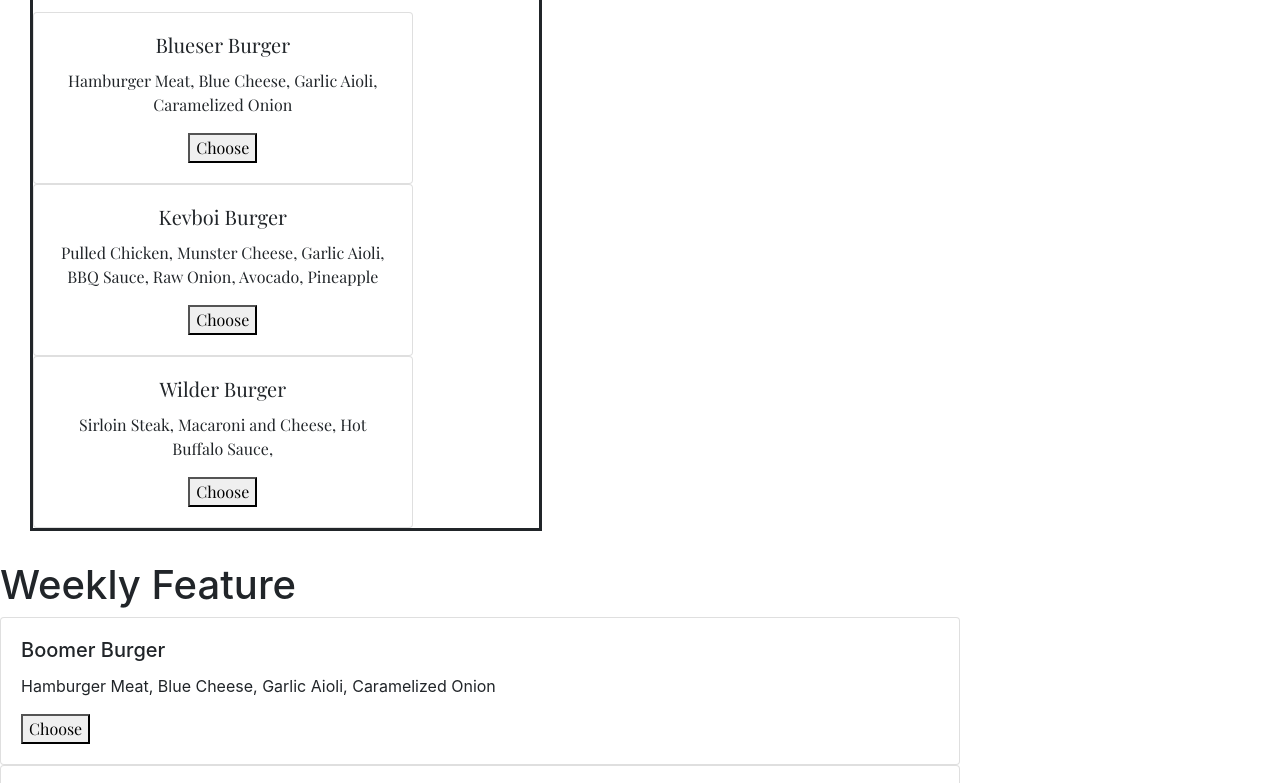
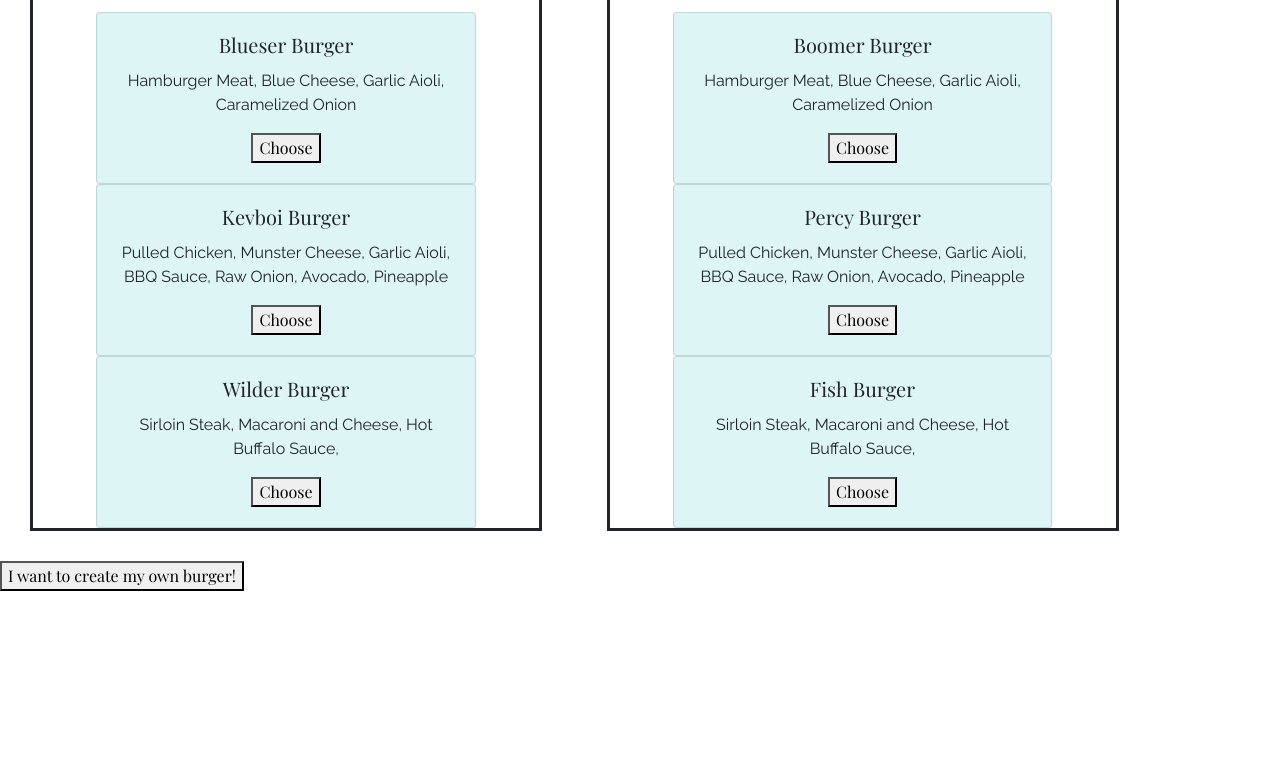
Before and after one commit to Team-Celadon/sandwich, a website: page features.html in a window 1280 px wide. Shown: the part 245-1028 px from the top of the page. After the commit the page ends 908 px from the top, so only its background shows below. Drawn offline with nearby package versions, Linux system fonts and the light colour scheme.

Commit message:
added css

```diff
--- a/assets/css/style.css
+++ b/assets/css/style.css
@@ -5,8 +5,8 @@
     font-family: 'Abril Fatface', cursive;
     width: 105%;
     text-align: center;
-    background-color: red;
     padding: 30px;
+    color: #435769;
 }
 
 .submitButton {
@@ -47,6 +47,7 @@
 .top10 {
     font-family: 'Playfair Display', serif;
     margin: 30px;
+    color: #435769;
 }
 
 
@@ -54,15 +55,54 @@
     font-family: 'Playfair Display', serif;
 }
 
-.burgerIngredients {
+#burgerIngredients1 {
     font-family: 'Raleway', sans-serif;
 }
+
+#burgerIngredients2 {
+    font-family: 'Raleway', sans-serif;
+}
+
+#burgerIngredients3 {
+    font-family: 'Raleway', sans-serif;
+}
+
+#burgerIngredientsA {
+    font-family: 'Raleway', sans-serif;
+}
+
+#burgerIngredientsB {
+    font-family: 'Raleway', sans-serif;
+}
+
+#burgerIngredientsC {
+    font-family: 'Raleway', sans-serif;
+}
+
+
 
 .burgerCard {
     width: 60%;;
     text-align: center;
-    display: inline-block
+    display: inline-block;
 }
+
+#burgercard1 {
+    margin: 0 auto;
+    background-color: #ddf5f4;
+}
+
+#burgercard2 {
+    margin: 0 auto;
+    background-color: #ddf5f4;
+}
+
+#burgercard3 {
+    margin: 0 auto;
+    background-color: #ddf5f4;
+}
+
+
 
 .leaderboard {
     width: 60%;;
@@ -70,10 +110,33 @@
     display: inline-block
 }
 
+#leaderboardCard1 {
+    margin: 0 auto;
+    background-color: #ddf5f4;
+}
+
+#leaderboardCard2 {
+    margin: 0 auto;
+    background-color: #ddf5f4;
+}
+
+#leaderboardCard3 {
+    margin: 0 auto;
+    background-color: #ddf5f4;
+}
+
 .submitButtonDiv {
     text-align: center;
     font-family: 'Playfair Display', serif;
+    margin: 0 auto;
 }
+
+#choose7 {
+    margin: 0 auto;
+}
+
+
+
 
 
 
@@ -90,6 +153,7 @@
     font-family: 'Playfair Display', serif;
     margin: 30px;
     text-align: center;
+    color: #435769;
 }
 
 
@@ -97,8 +161,8 @@
  width: 35%;
  display: inline-block;
  margin: 20px;
+}
 
-}
 
 .usernameDiv {
     width: 90;
--- a/features.html
+++ b/features.html
@@ -27,7 +27,7 @@
 
         <h1 class = "top10"> Burger Leaderboard </h1>
 
-            <div class="card w-75 burgerCard" >
+            <div class="card w-75" class= "burgerCard" id = "burgercard1" >
                 <div class="card-body">
                     <h5 class="card-title" class = "burgerName" id = "burgerName1">Blueser Burger</h5>
                     <p class="card-text" class = "burgerIngredients" id = "burgerIngredients1">Hamburger Meat, Blue Cheese, Garlic Aioli, Caramelized Onion</p>
@@ -36,7 +36,7 @@
             </div>
 
 
-            <div class="card w-75 burgerCard" >
+            <div class="card w-75" class = "burgerCard" id = "burgercard2" >
                 <div class="card-body">
                     <h5 class="card-title" class = "burgerName" id = "burgerName2">Kevboi Burger</h5>
                     <p class="card-text" class = "burgerIngredients" id = "burgerIngredients2">Pulled Chicken, Munster Cheese, Garlic Aioli, BBQ Sauce, Raw Onion, Avocado, Pineapple</p>
@@ -45,11 +45,11 @@
             </div>
 
 
-            <div class="card w-75 burgerCard">
+            <div class="card w-75" class = "burgerCard" id = "burgercard3">
                 <div class="card-body">
                     <h5 class="card-title" class = "burgerName" id = "burgerName3">Wilder Burger</h5>
                     <p class="card-text" class = "burgerIngredients" id = "burgerIngredients3">Sirloin Steak, Macaroni and Cheese, Hot Buffalo Sauce, </p>
-                    <button class = "submitButton" id = "Choose 3">Choose</button>
+                    <button class = "submitButton" id = "Choose3">Choose</button>
                 </div>
             </div>
 
@@ -57,11 +57,11 @@
 
 <!-- ========================================set menu================================= -->
 
-<div id = "leaderboardFeatures">
-    <h1 id = "top10">Weekly Feature</h1>
+<div class = "leaderboardFeatures">
+    <h1 class = "top10">Weekly Feature</h1>
 
 
-    <div class="card w-75" class = "leaderboard" id = "baboon">
+    <div class="card w-75" class = "leaderboard" id = "leaderboardCard1">
             <div class="card-body">
                 <h5 class="card-title" id = "globe">Boomer Burger</h5>
                 <p class="card-text" class= "burgerIngredients" id = "burgerIngredientsA">Hamburger Meat, Blue Cheese, Garlic Aioli, Caramelized Onion</p>
@@ -70,7 +70,7 @@
         </div>
 
 
-        <div class="card w-75" class = "leaderboard">
+        <div class="card w-75" class = "leaderboard" id = "leaderboardCard2">
                 <div class="card-body">
                     <h5 class="card-title" id = "globe">Percy Burger</h5>
                     <p class="card-text" class = "burgerIngredients" id = "burgerIngredientsB">Pulled Chicken, Munster Cheese, Garlic Aioli, BBQ Sauce, Raw Onion, Avocado, Pineapple</p>
@@ -79,7 +79,7 @@
             </div>
 
 
-        <div class="card w-75" class = "leaderboard">
+        <div class="card w-75" class = "leaderboard" id = "leaderboardCard3">
                 <div class="card-body">
                     <h5 class="card-title" id = "globe">Fish Burger</h5>
                     <p class="card-text" class = "burgerIngredients" id = "burgerIngredientsC">Sirloin Steak, Macaroni and Cheese, Hot Buffalo Sauce, </p>
```
